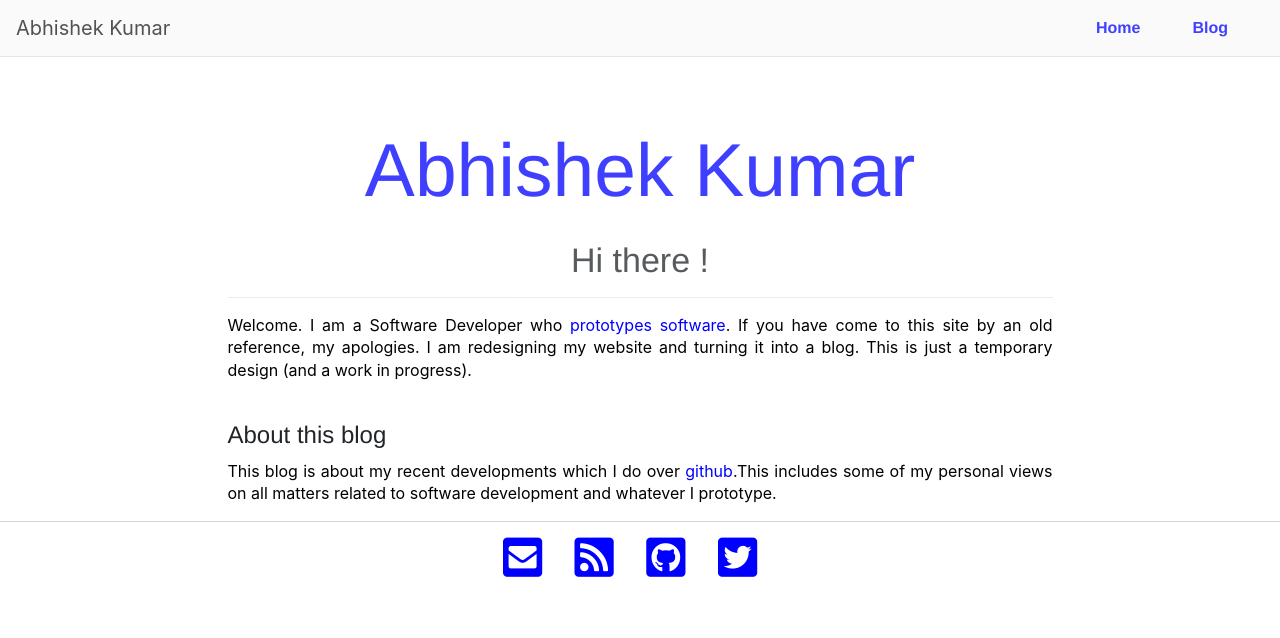
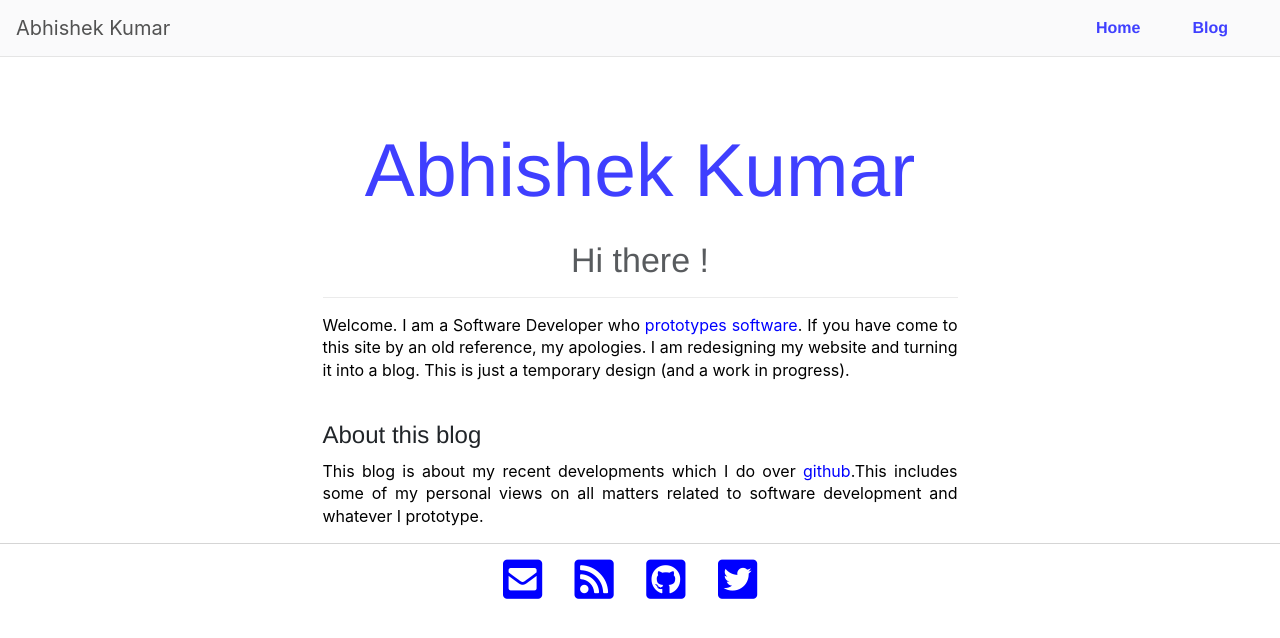
Before and after one commit to Mr-Kumar-Abhishek/brain-beats-blog, a Jekyll site: the page built from index.html, in a window 1280 px wide. Shown: the top 638 px of the page. Built offline with Jekyll 4.4.1, drawn with Linux system fonts in a browser that asks for light colours; nearby versions of some CDN libraries.

Commit message:
fix width of page on large screens

```diff
--- a/_layouts/default.html
+++ b/_layouts/default.html
@@ -58,7 +58,7 @@
 		</header>
 		<div class="container">
 			<div class="row justify-content-center">
-				<div class="col-lg-9 col-md-10 col-sm-12">
+				<div class="col-lg-7 col-md-10 col-sm-12">
 
 					{{ content }}
 
```
